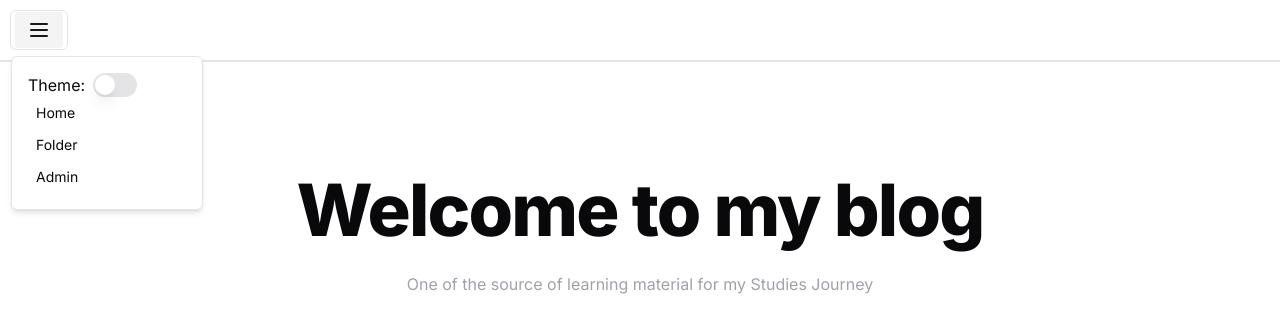
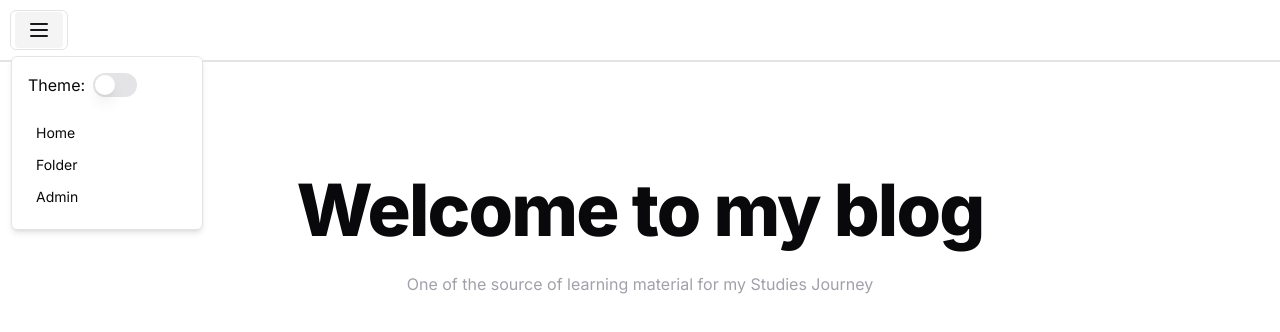
Before and after one commit to apiz23/hafizu-blog, a Next.js app: page / in a window 1280 px wide. Both pictures are taken after a click on the button 39 px from the left and 30 px from the top of the page. Shown: the top 332 px of the page. Built offline with nearby package versions, Linux system fonts and the light colour scheme.

Commit message:
change the folder structure

```diff
--- a/app/layout.tsx
+++ b/app/(client)/layout.tsx
@@ -1,6 +1,6 @@
 import type { Metadata } from "next";
 import { Inter as FontSans } from "next/font/google";
-import "./globals.css";
+import "../globals.css";
 import Navbar from "@/components/Navbar";
 import { ThemeProvider } from "@/components/theme-provider";
 const imagePath = "/images/left.png";
@@ -39,7 +39,7 @@ export default function RootLayout({
 				>
 					<Navbar />
 					<div className="bg-white dark:bg-black">
-						<div className="max-w-screen-xl mx-auto">{children}</div>
+						<div className="max-w-screen-2xl mx-auto">{children}</div>
 					</div>
 				</ThemeProvider>
 			</body>
--- a/app/page.tsx
+++ b/app/(client)/page.tsx
@@ -4,11 +4,12 @@ import Preloader from "@/components/Preloader";
 import { AnimatePresence } from "framer-motion";
 import { useEffect, useState } from "react";
 import Landing from "./landing/page";
+import LocomotiveScroll from "locomotive-scroll";
 
 export default function Home() {
 	const [isLoading, setIsLoading] = useState(true);
-
 	useEffect(() => {
+		const x = new LocomotiveScroll();
 		setTimeout(() => {
 			setIsLoading(false);
 		}, 2000);
@@ -22,15 +23,15 @@ export default function Home() {
 				<div className="text-center px-10 pt-28 h-[50vh]">
 					<h1
 						className="scroll-m-20 md:text-7xl mc-auto text-4xl font-extrabold tracking-tight"
-						// data-scroll
-						// data-scroll-speed="0.5"
+						data-scroll
+						data-scroll-speed="0.5"
 					>
 						Welcome to my blog
 					</h1>
 					<p
 						className="leading-7 px-10 [&:not(:first-child)]:mt-6 text-zinc-400"
-						// data-scroll
-						// data-scroll-speed="0.7"
+						data-scroll
+						data-scroll-speed="0.7"
 					>
 						One of the source of learning material for my Studies Journey
 					</p>
--- a/components/Preloader/index.tsx
+++ b/components/Preloader/index.tsx
@@ -62,7 +62,7 @@ export default function Preloader() {
 						variants={opacity}
 						initial="initial"
 						animate="enter"
-						className="text-white text-6xl flex items-center relative z-10"
+						className="text-white text-3xl sm:text-4xl md:text-5xl lg:text-6xl flex items-center relative z-10"
 					>
 						Hafizu Blog
 					</motion.p>
--- a/components/themeBtn.tsx
+++ b/components/themeBtn.tsx
@@ -8,7 +8,7 @@ export function ModeToggle() {
 	const { setTheme, theme } = useTheme();
 	return (
 		<>
-			<div className="flex space-x-2">
+			<div className="flex space-x-2 mb-5">
 				<p>Theme: </p>
 				<Switch
 					onClick={() => setTheme(theme === "light" ? "dark" : "light")}
```
Also changed, not shown: app/(client)/folder/page.tsx (renamed from app/folder/page.tsx), app/(client)/landing/page.tsx (renamed from app/landing/page.tsx), app/(client)/landing/style.module.css (renamed from app/landing/style.module.css).
